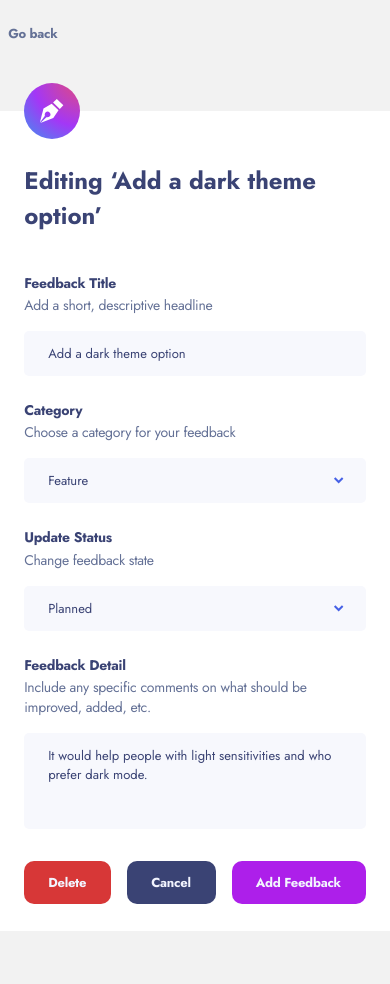
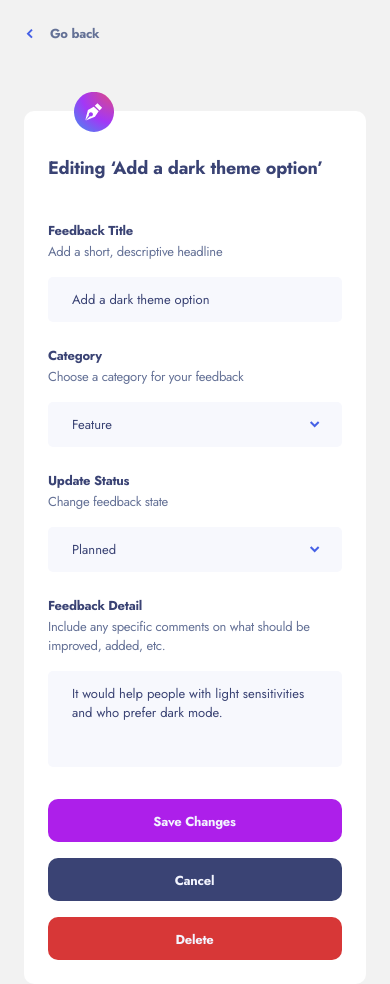
Before and after one commit to gylman/product-feedback-app, a React (Create React App) app: page /suggestions/1/edit-feedback in a window 390 px wide. Before the commit the page ends 931 px from the top, so only its background shows below. Built offline with nearby package versions, Linux system fonts and the light colour scheme; what cuid would draw is missing.

Commit message:
adaptivity of create-edit-feedback

```diff
--- a/src/components/CreateEditFeedback.jsx
+++ b/src/components/CreateEditFeedback.jsx
@@ -21,17 +21,27 @@ const Wrapper = styled.form`
   background-color: #ffffff;
   position: relative;
   border-radius: 10px;
+  @media (max-width: 600px) {
+    padding: 44px 24px 24px 24px;
+    max-height: none;
+  }
 `;
 
 const Icon = styled.div`
   position: absolute;
   top: -28px;
   left: 42px;
+  @media (max-width: 600px) {
+    transform: scale(0.715);
+  }
 `;
 
 const ModalTitle = styled.h2`
   color: #3a4374;
   margin-bottom: 40px;
+  @media (max-width: 600px) {
+    ${(props) => props.theme.typography.size18};
+  }
 `;
 
 const TextareaWrapper = styled.div`
@@ -157,7 +167,7 @@ const CreateEditFeedback = ({ modalType, suggestions, handler }) => {
         </Container>
         <Wrapper modalType={modalType}>
           <Icon>
-            <img src={icon} alt={`${icon}`}></img>
+            <img src={icon} alt={`${icon}`} />
           </Icon>
           <ModalTitle>{modalTitle}</ModalTitle>
           <Container className={classes.level_2}>
@@ -218,6 +228,7 @@ const CreateEditFeedback = ({ modalType, suggestions, handler }) => {
             {modalType === "edit" && (
               <ButtonWrapper>
                 <Button
+                  className={classes.level_4}
                   kind="default"
                   type="button"
                   paint="#D73737"
@@ -229,6 +240,7 @@ const CreateEditFeedback = ({ modalType, suggestions, handler }) => {
             )}
             <Container>
               <Button
+                className={classes.level_4}
                 kind="default"
                 type="button"
                 onClick={() => {
@@ -241,12 +253,13 @@ const CreateEditFeedback = ({ modalType, suggestions, handler }) => {
             </Container>
             <Container>
               <Button
+                className={classes.level_4}
                 kind="default"
                 paint="#AD1FEA"
                 type="button"
                 onClick={handleSubmit}
               >
-                Add Feedback
+                {modalType === "edit" ? "Save Changes" : "Add Feedback"}
               </Button>
             </Container>
           </Container>
--- a/src/components/CreateEditFeedback.module.css
+++ b/src/components/CreateEditFeedback.module.css
@@ -18,3 +18,11 @@
   justify-content: flex-end;
   gap: 16px;
 }
+@media (max-width: 600px) {
+  .level_3 {
+    flex-direction: column-reverse;
+  }
+  .level_4 {
+    width: 100%;
+  }
+}
--- a/src/components/InputRow.jsx
+++ b/src/components/InputRow.jsx
@@ -9,11 +9,17 @@ const InputTitle = styled.h4`
   color: #3a4374;
   margin-bottom: 2px;
   ${(props) => props.theme.typography.size14}
+  @media (max-width: 600px) {
+    ${(props) => props.theme.typography.size13bold};
+  }
 `;
 const Description = styled.p`
   color: #647196;
   margin-bottom: 16px;
   ${(props) => props.theme.typography.size14semi}
+  @media (max-width: 600px) {
+    ${(props) => props.theme.typography.size13regular};
+  }
 `;
 
 const InputRow = (props) => (
--- a/src/components/NoFeedbackScreen.jsx
+++ b/src/components/NoFeedbackScreen.jsx
@@ -9,6 +9,9 @@ const Title = styled.h1`
   color: #3a4374;
   ${(props) => props.theme.typography.size24}
   margin-top: 53.26px;
+  @media (max-width: 600px) {
+    ${(props) => props.theme.typography.size18}
+  }
 `;
 const Details = styled.div`
   color: #647196;
@@ -19,6 +22,9 @@ const Details = styled.div`
   flex-direction: column;
   justify-content: center;
   align-items: center;
+  @media (max-width: 600px) {
+    ${(props) => props.theme.typography.size13regular}
+  }
 `;
 
 const NoFeedBackScreen = (props) => {
--- a/src/components/RoadmapCard.jsx
+++ b/src/components/RoadmapCard.jsx
@@ -1,7 +1,6 @@
 import React from "react";
 import styled from "styled-components";
 import BubbleIcon from "./UI/BubbleIcon";
-import { Dot, Status } from "./RoadmapMiniStyles";
 import { Num } from "./SuggestionCardStyles";
 import Button from "./UI/Button";
 import Arrow from "./UI/Arrow";
@@ -48,6 +47,21 @@ const Details = styled.p`
   @media (max-width: 800px) {
     ${(props) => props.theme.typography.size13regular};
   }
+`;
+
+const Status = styled.p`
+  ${(props) => props.theme.typography.size16}
+  color: #647196;
+  @media (max-width: 1160px) {
+    ${(props) => props.theme.typography.size13regular}
+  }
+`;
+
+const Dot = styled.div`
+  border-radius: 50%;
+  width: 8px;
+  height: 8px;
+  background-color: ${(props) => props.color};
 `;
 
 const RoadmapCard = ({ suggestion, handler, navigate }) => {
--- a/src/components/RoadmapMiniStyles.js
+++ b/src/components/RoadmapMiniStyles.js
@@ -19,9 +19,6 @@ export const Link = styled.span`
 export const Status = styled.p`
   ${(props) => props.theme.typography.size16}
   color: #647196;
-  @media (max-width: 1160px) {
-    ${(props) => props.theme.typography.size13regular}
-  }
 `;
 
 export const Dot = styled.div`
--- a/src/components/UI/Button.jsx
+++ b/src/components/UI/Button.jsx
@@ -11,6 +11,7 @@ function Button(props) {
       paint={props.paint}
       kind={props.kind}
       jc={props.jc}
+      className={props.className}
     >
       {props.children}
     </StyledButton>
--- a/src/components/UI/StyledButton.js
+++ b/src/components/UI/StyledButton.js
@@ -28,7 +28,7 @@ const StyledButton = styled.button`
 
 `};
   @media (max-width: 600px) {
-    font-size: ${({ theme }) => theme.typography.size13bold};
+    ${({ theme }) => theme.typography.size13bold};
   }
 `;
 
```
Also changed, not shown: 1 other file (tests, documents, lock files or other folders).
